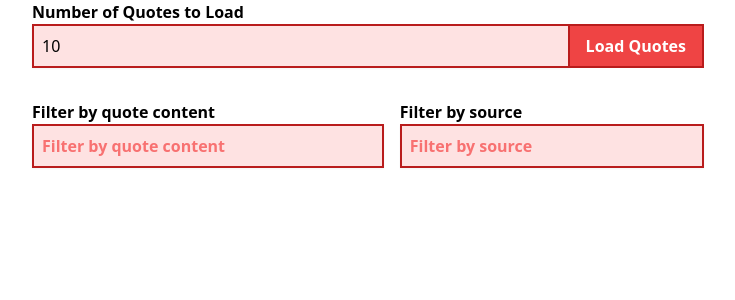
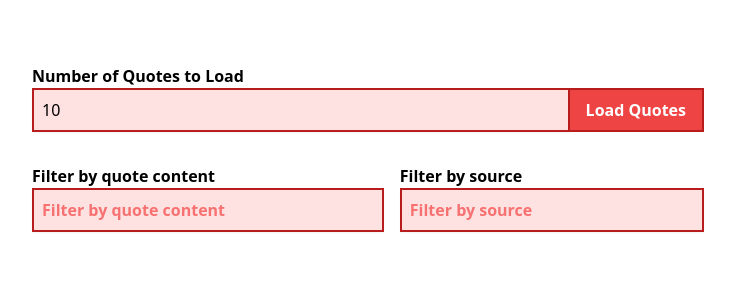
Before and after one commit to simotae14/inspirational-quotes-state-in-ts, a React (Create React App) app: page / in a window 1280 px wide. Shown: the top 300 px of the page, without its empty margins (272-1007 px from the left). Built offline with nearby package versions, Linux system fonts and the light colour scheme; what miragejs would draw is missing.

Commit message:
Adjust padding

```diff
--- a/src/components/application.tsx
+++ b/src/components/application.tsx
@@ -29,7 +29,7 @@ const Application = () => {
   );
 
   return (
-    <main className="w-full max-w-2xl pb-16 mx-auto">
+    <main className="w-full max-w-2xl py-16 mx-auto">
       <Quotes
         count={count}
         onChange={(e) => setCount(parseInt(e.target.value))}
```
